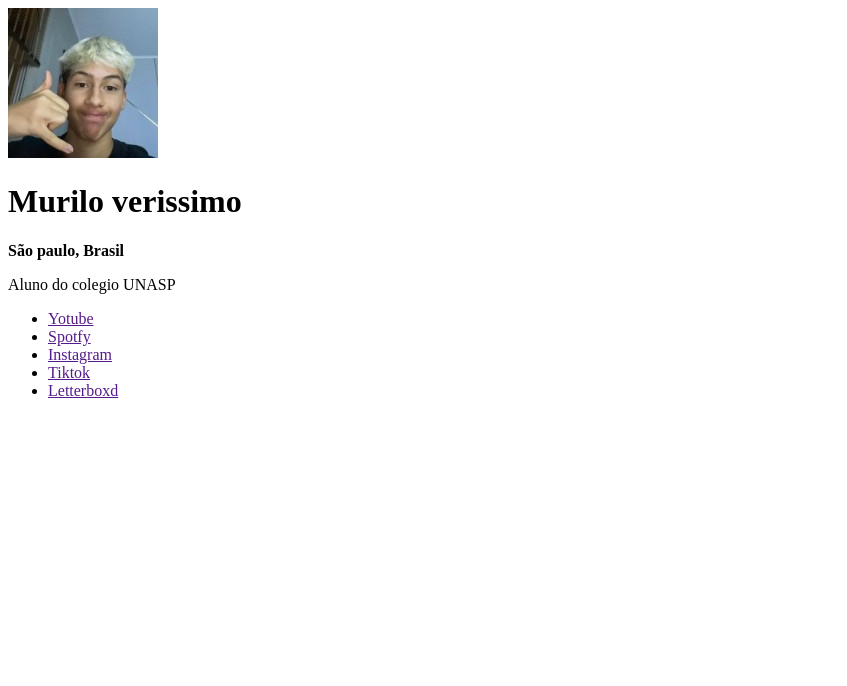
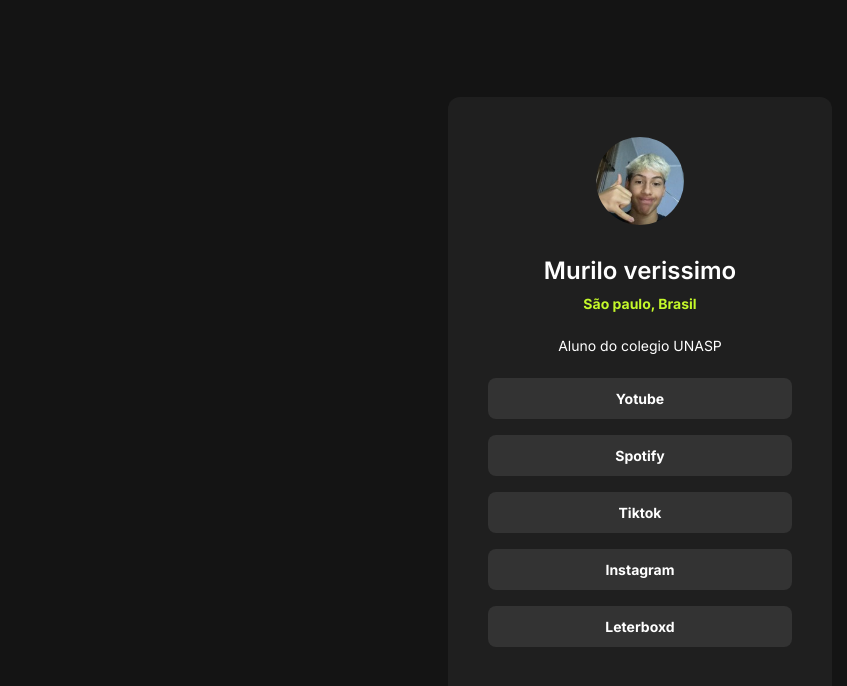
Before and after one commit to muriloverissim/link-tree, a plain HTML site: page index.html in a window 1280 px wide. Shown: the whole page, without its empty margins (0-847 px from the left). Drawn offline with Linux system fonts and the light colour scheme.

Commit message:
projeto finalizado

```diff
--- a/index.html
+++ b/index.html
@@ -7,7 +7,8 @@
   <link href='/style.css' rel='stylesheet'>
 </head>
 <body>
- <div><img src="murilo150x150.jpg" alt="foto do murilo"></div>
+<div><img src="murilo150x150.jpg" alt="foto do murilo">
+
 
   <h1>Murilo verissimo</h1>
 
@@ -17,27 +18,48 @@
 
   <ul>
    <li>
-    <a href="">Yotube</a>
+     <a href="https://youtube.com/@mv-po6iv?si=HLn7ExyZBZRdIYu4"target=_"blank">Yotube</a>
    </li>
 
  <li>
-  <a href="">Spotfy</a>
+   <a href="https://open.spotify.com/user/317llntqpr6vkbwe2rgnk6broyiq?si=2JpRpmAbQk-DOXV3PrCK_w"target=_"blank">Spotify</a>
  </li>
 
  <li>
-  <a href="">Instagram</a>
+  <a href="https://www.tiktok.com/@mvkk05?_t=ZM-8v8De8GUzdG&_r=1"target=_"blank">Tiktok</a>
  </li>
 
  <li>
-  <a href="">Tiktok</a>
+  <a href="https://www.instagram.com/murilo__verissimo?igsh=MTBpMzgxeGtoYm82bA=="target=_"blank">Instagram</a>
  </li>
 
  <li>
-  <a href="">Letterboxd</a>
+  <a href="https://boxd.it/blJe5"target=_"blank">Leterboxd</a>
  </li>
 
   </ul>
 
 
+
+
+
+
+
+
+
+
+
+
+
+
+
+
+
+
+
+</div>
+
+
+
 </body>
 </html>
--- a/style.css
+++ b/style.css
@@ -1 +1,81 @@
-/* Add styles here */
+@import url('https://fonts.googleapis.com/css2?family=Inter:ital,opsz,wght@0,14..32,100..900;1,14..32,100..900&display=swap');
+
+* {
+    margin: 0;
+    padding: 0;
+    box-sizing: border-box;
+    font-family:"Inter";
+}
+
+:root{
+    --black:#141414;
+    --neon-green:#C4F82A;
+
+
+
+}
+
+body{
+
+background-color: #141414;
+
+
+height: 100vh;
+
+display: flex;
+justify-content:center;
+align-items: center;
+
+}
+div{
+    background-color: #1f1f1f;
+    color: white;
+    width: 384px;
+    text-align: center;
+    border-radius: 12px;
+    padding: 40px;
+}
+
+img{
+    width: 88px;
+    border-radius: 50%;
+    margin-bottom: 24px;
+}
+
+h1{
+   font-size: 24px;
+   font-weight: 600;
+  line-height: 150%;
+  margin-bottom: 4px;
+}
+
+strong{
+    color: var(--neon-green);
+    font-size: 14px;
+}
+
+p{
+    margin-block: 24px;
+    font-size: 14px;
+}
+
+a{
+    display: block;
+    background-color: #333;
+    margin-bottom: 16px;
+    color: white;
+    text-decoration: none;
+    padding: 12px;
+    font-weight: 700;
+    font-size: 14px;
+    border-radius: 8px;
+}
+a:hover{
+    background-color: var(--neon-green);
+    transition: 0.6s;
+}
+
+
+ul,li{
+list-style: none;
+}
```
Lines whose indentation alone changed are shown as unchanged.
